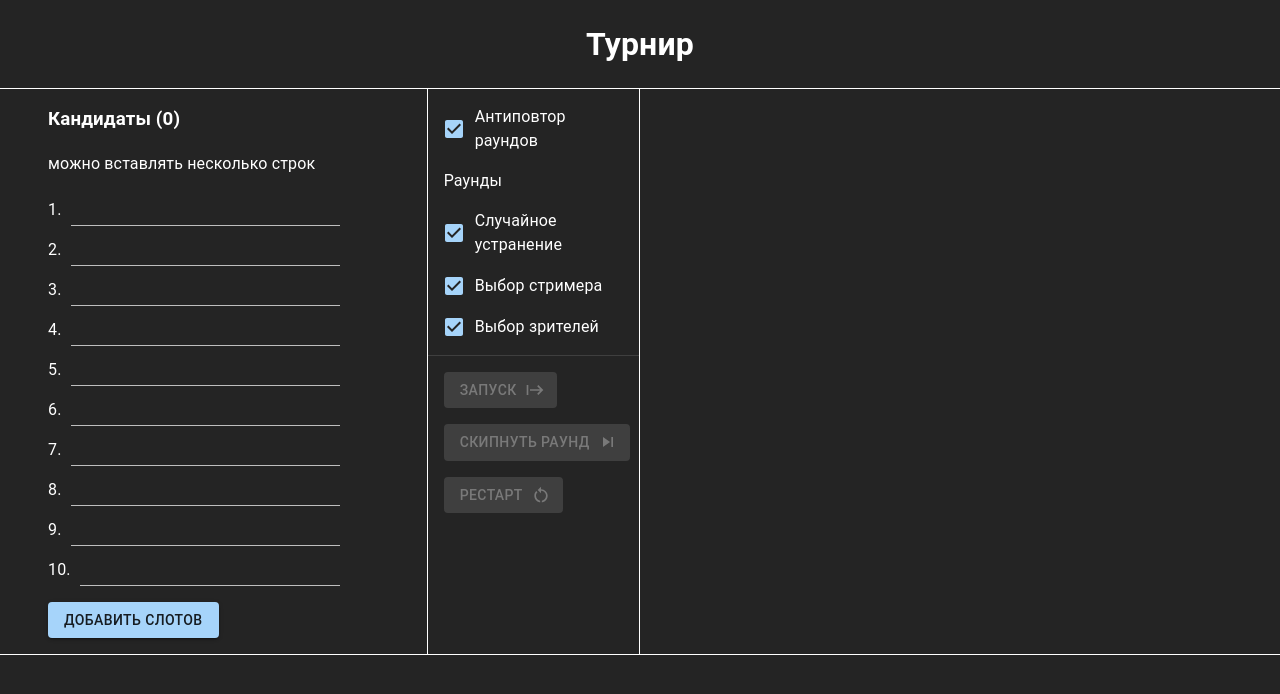
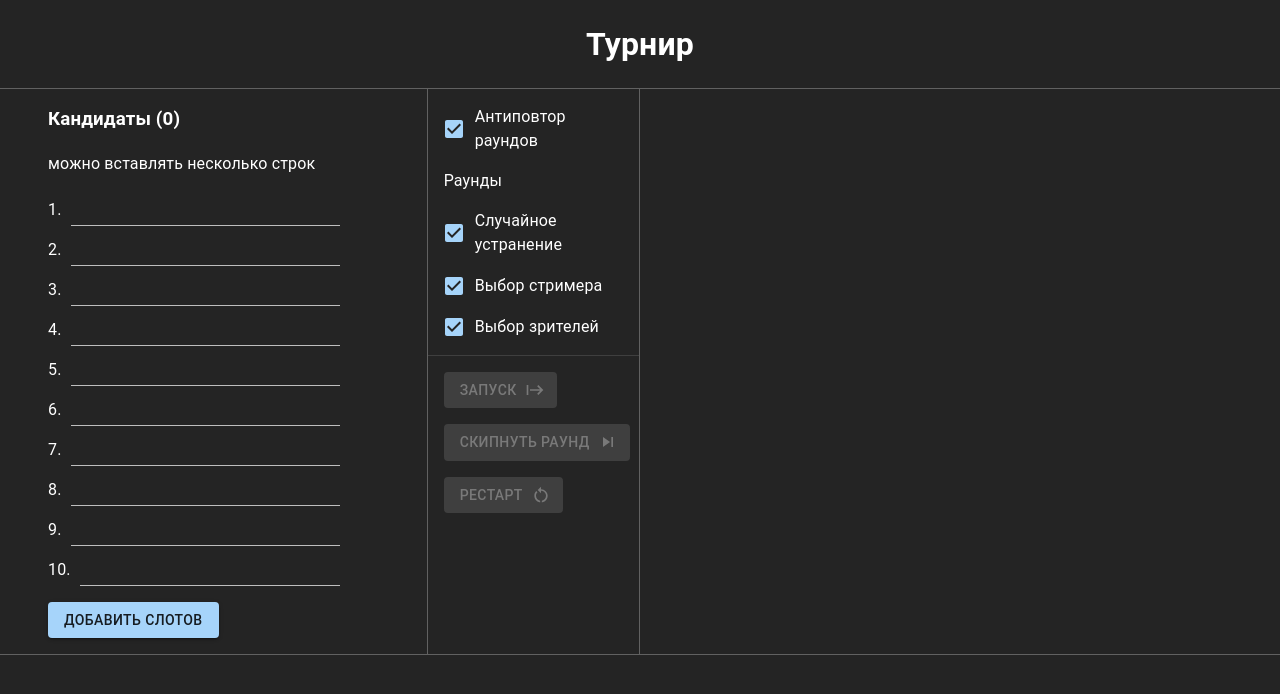
Before and after one commit to maximvl/turnir, a React (Create React App) app: page /#/ in a window 1280 px wide. Shown: the top 694 px of the page. Built offline with nearby package versions, Linux system fonts and the light colour scheme.

Commit message:
Update border color

```diff
--- a/src/router/TournirPage.tsx
+++ b/src/router/TournirPage.tsx
@@ -209,7 +209,7 @@ function TournirApp() {
         columnSpacing={0}
         border={0}
         columns={12}
-        sx={{ borderTop: 0.5, borderBottom: 0.5 }}
+        sx={{ borderTop: 0.5, borderBottom: 0.5, borderColor: "grey.700" }}
       >
         <Grid
           item
@@ -250,7 +250,12 @@ function TournirApp() {
           border={0}
           paddingRight={0}
           paddingTop={2}
-          sx={{ borderLeft: 0.5, borderRight: 0.5, paddingBottom: 2 }}
+          sx={{
+            borderLeft: 0.5,
+            borderRight: 0.5,
+            paddingBottom: 2,
+            borderColor: "grey.700",
+          }}
         >
           <Grid container rowGap={2} alignItems="baseline" columns={1}>
             <Grid item xs={1} paddingLeft={2}>
```
